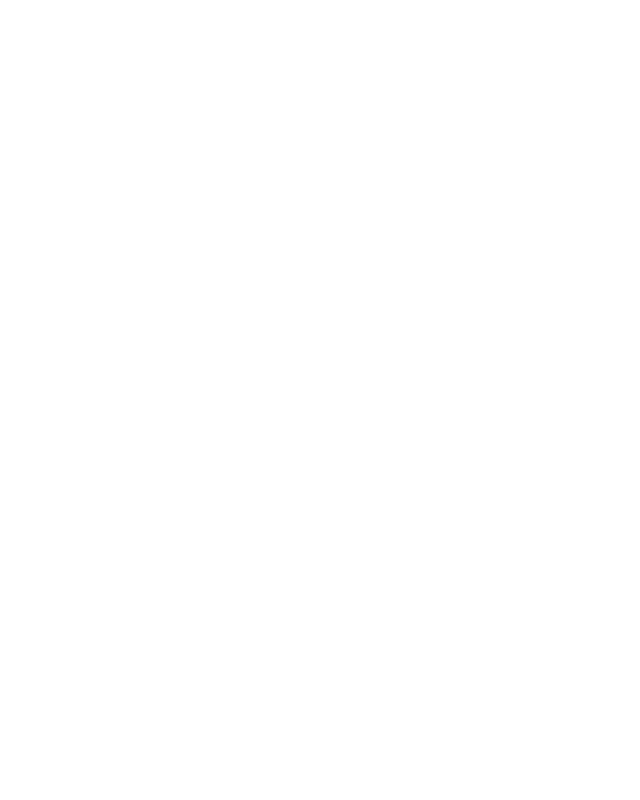
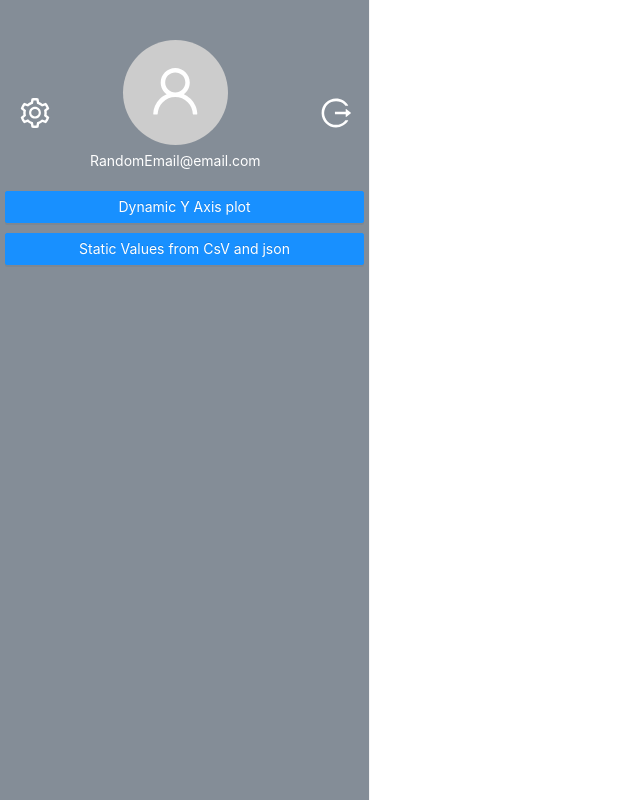
Before and after one commit to andfield/Data-Visualization-Met-Ocean, a React (Create React App) app in the folder technical-assesment/: page / in a window 1280 px wide. Shown: the whole page, without its empty margins (0-640 px from the left). Built offline with nearby package versions, Linux system fonts and the light colour scheme.

Commit message:
Created a Sidebar layout

```diff
--- a/technical-assesment/package.json
+++ b/technical-assesment/package.json
@@ -44,6 +44,7 @@
     ]
   },
   "devDependencies": {
-    "@types/papaparse": "^5.2.5"
+    "@types/papaparse": "^5.2.5",
+    "@types/styled-components": "^5.1.10"
   }
 }
--- a/technical-assesment/src/App.tsx
+++ b/technical-assesment/src/App.tsx
@@ -1,10 +1,102 @@
-import React from 'react';
+//React imports
+import React from "react";
+import { useState, useEffect } from "react";
+
+// Design libraries and styling imports.
+import styled from "styled-components";
+import { Select, Avatar, Button } from "antd";
+import {
+  UserOutlined,
+  SettingOutlined,
+  LogoutOutlined,
+} from "@ant-design/icons";
+import "antd/dist/antd.css";
 
 function App() {
   return (
-    <div className="App">
+    <MainContainer className="App">
+      {/* Sidebar */}
+      <Container>
+        <Header>
+          <SettingOutlined
+            style={{ fontSize: "30px", color: "white", marginLeft: "20px" }}
+          />
+          <User>
+            <Avatar size={105} icon={<UserOutlined />} />
+            <p>RandomEmail@email.com</p>
+          </User>
+          <LogoutOutlined
+            style={{ fontSize: "30px", color: "white", marginLeft: "20px" }}
+          />
+        </Header>
 
-    </div>
+        <ButtonContainer>
+          <Button
+            type="primary"
+            style={{ margin: "5px" }}
+            // onClick={() => setType("dynamic")}
+          >
+            Dynamic Y Axis plot
+          </Button>
+          <Button
+            type="primary"
+            style={{ margin: "5px" }}
+            // onClick={() => setType("static")}
+          >
+            Static Values from CsV and json
+          </Button>
+        </ButtonContainer>
+      </Container>
+
+      {/* Dynamic Graph content */}
+    </MainContainer>
   );
 }
 export default App;
+
+// App styles
+const MainContainer = styled.div`
+  display: flex;
+`;
+
+// Sidebar Container.
+const Container = styled.div`
+  display: inline;
+  flex: 1;
+  flex-direction: column;
+  border-right: 1px solid whitesmoke;
+  height: 100vh;
+  min-width: 300px;
+  max-width: 370px;
+  background-color: #848d97;
+`;
+
+// Sidebr header.
+const Header = styled.div`
+  display: flex;
+  padding-top: 40px;
+  flex-direction: row;
+  align-items: center;
+  width: 100%;
+`;
+
+// Sidebar user avatar and email.
+const User = styled.div`
+  display: flex;
+  flex-direction: column;
+  align-items: center;
+  margin-left: 40px;
+  margin-right: 40px;
+
+  p {
+    margin-top: 5px;
+    color: white;
+  }
+`;
+
+//Sidebar button Container.
+const ButtonContainer = styled.div`
+  display: flex;
+  flex-direction: column;
+  width: 100%;
+`;
```
Also changed, not shown: 1 other file (tests, documents, lock files or other folders).
